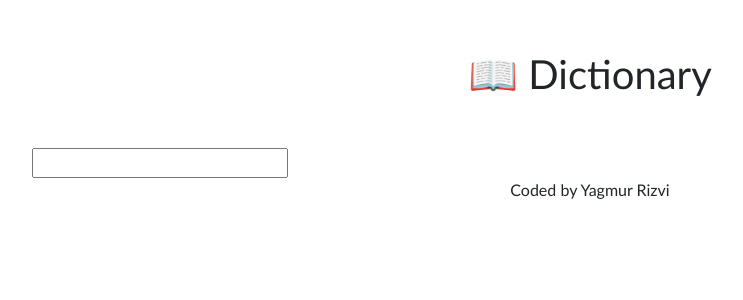
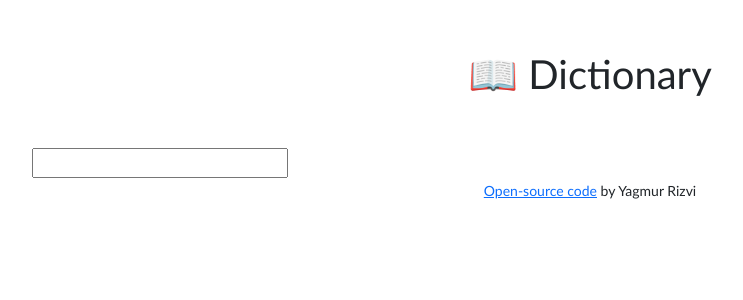
Before and after one commit to yagmurrizvi/dictionary-project, a React (Create React App) app: page / in a window 1280 px wide. Shown: the top 300 px of the page, without its empty margins (50-793 px from the left). Built offline with nearby package versions, Linux system fonts and the light colour scheme.

Commit message:
Added open-source code

```diff
--- a/src/App.js
+++ b/src/App.js
@@ -11,7 +11,16 @@
           <Dictionary />
         </main>
         <footer className="text-center">
-          <smaller>Coded by Yagmur Rizvi</smaller>
+          <small>
+            {" "}
+            <a
+              href="https://github.com/yagmurrizvi/dictionary-project"
+              target="_blank"
+            >
+              Open-source code
+            </a>{" "}
+            by Yagmur Rizvi
+          </small>
         </footer>
       </div>
     </div>
```
